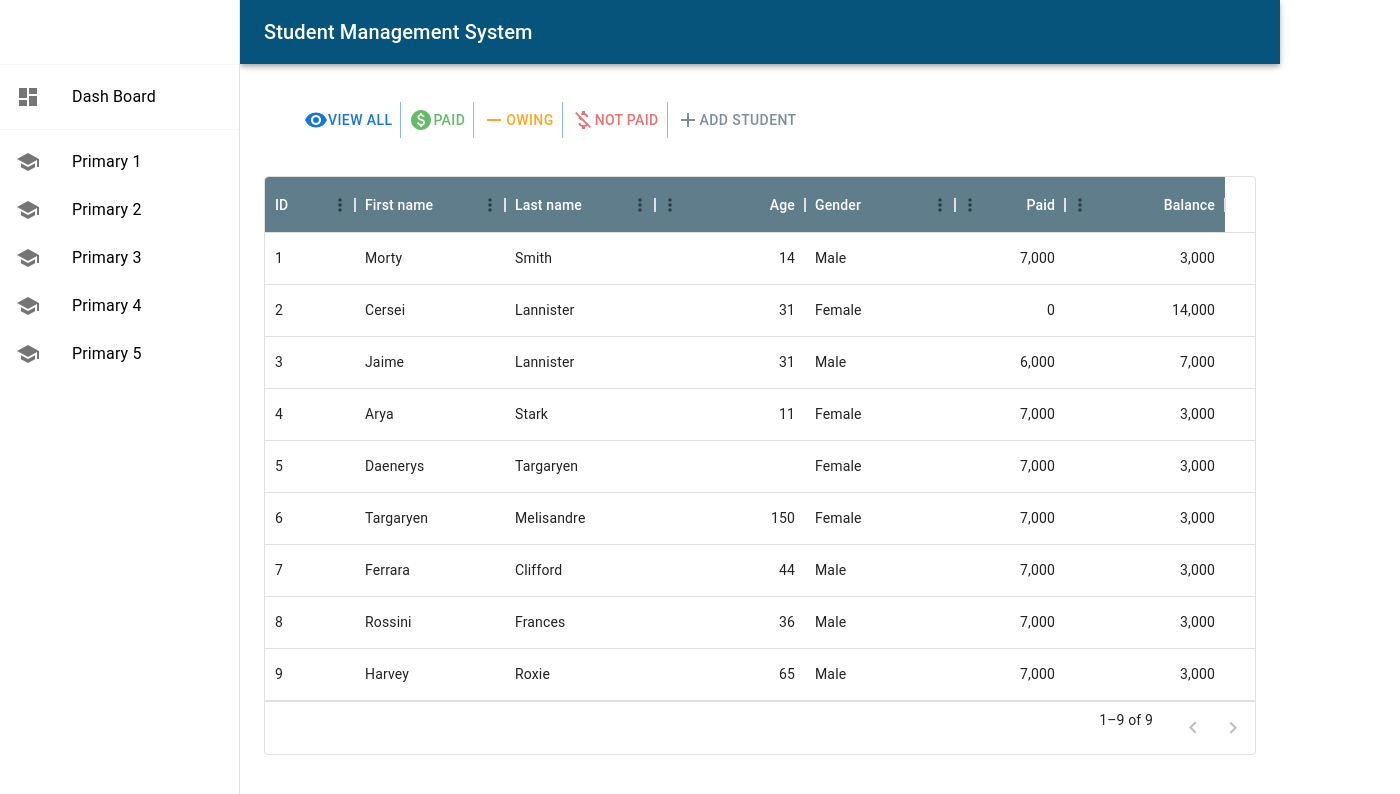
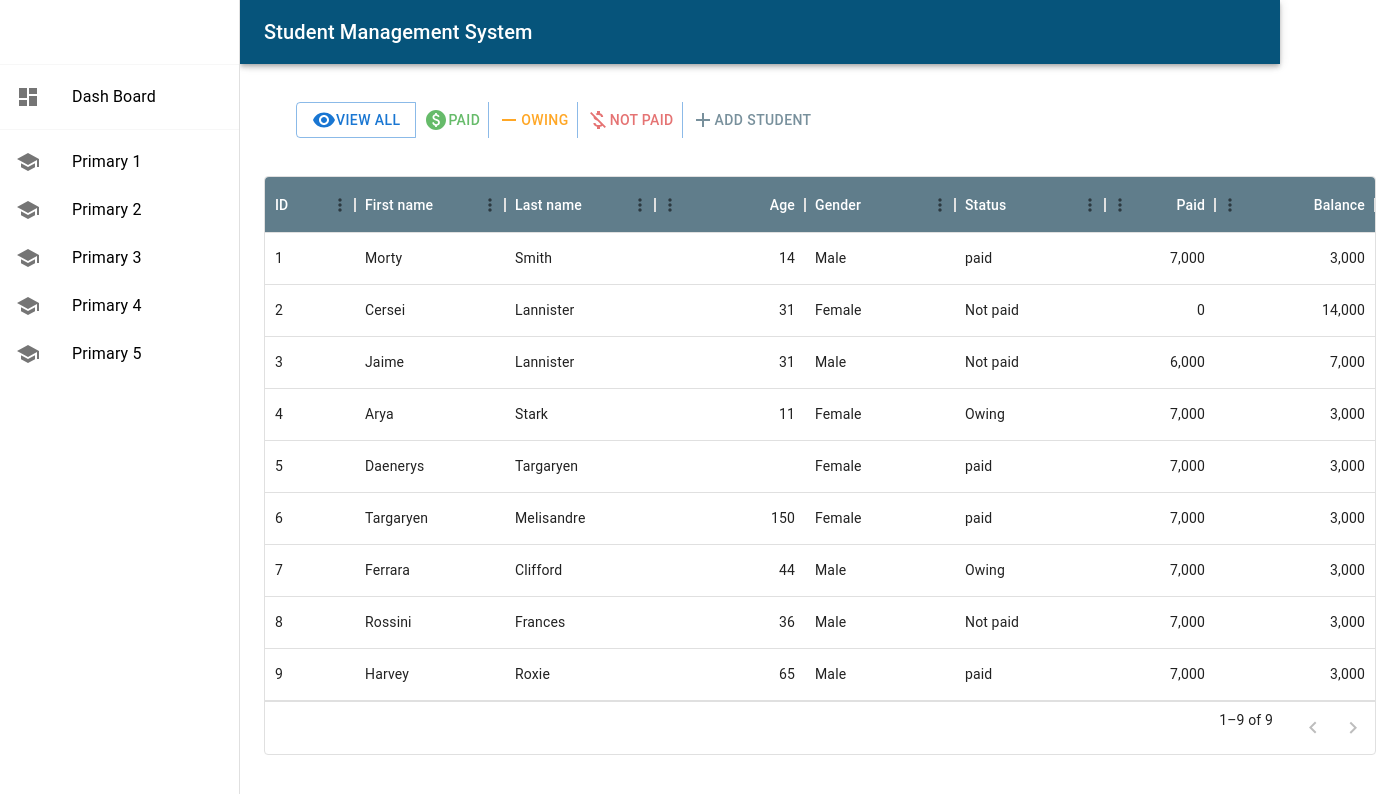
Before and after one commit to kafeelkazeem/StudentMS_frontEnd, a React (Create React App) app: page /primary1 in a window 1280 px wide. Shown: the top 794 px of the page, 1400 px wide, since content can reach past the window. Built offline with nearby package versions, Linux system fonts and the light colour scheme.

Commit message:
new changes

```diff
--- a/src/component/dataGrid.jsx
+++ b/src/component/dataGrid.jsx
@@ -12,7 +12,8 @@ const columns = [
     headerName: 'First name',
     width: 150,
     editable: false,
-    headerClassName: 'super-app-theme--header'
+    headerClassName: 'super-app-theme--header',
+
   },
   {
     field: 'lastName',
@@ -32,6 +33,16 @@ const columns = [
   {
     field: 'gender',
     headerName: 'Gender',
+    description: 'This column has a value getter and is not sortable.',
+    sortable: false,
+    width: 150,
+    headerClassName: 'super-app-theme--header',
+    // valueGetter: (params) =>
+    //   `${params.row.firstName || ''} ${params.row.lastName || ''}`,
+  },
+  {
+    field: 'status',
+    headerName: 'Status',
     description: 'This column has a value getter and is not sortable.',
     sortable: false,
     width: 150,
--- a/src/component/responsiveMenu.jsx
+++ b/src/component/responsiveMenu.jsx
@@ -1,4 +1,4 @@
-import React from 'react';
+import React, { useState } from 'react';
 import ButtonGroup from '@mui/material/ButtonGroup';
 import Box from '@mui/material/Box';
 import { useMediaQuery, AppBar, Toolbar, Button, Typography } from '@mui/material';
@@ -12,6 +12,38 @@ import { green, orange, red, blueGrey } from '@mui/material/colors';
 
 const ResponsiveMenu = () => {
   const isLargeScreen = useMediaQuery('(min-width:600px)');
+  const [viewAllStatus, setViewAllStatus] = useState(true)
+  const [paidStatus, setPaidStatus] = useState(false);
+  const [owingStatus, setOwingStatus] = useState(false)
+  const [notPaidStatus, setNotPaidStatus] = useState(false)
+
+  const handleViewAll = () =>{
+    setViewAllStatus(true)
+    setPaidStatus(false)
+    setOwingStatus(false)
+    setNotPaidStatus(false)
+  }
+
+  const handlePaid = () =>{
+    setViewAllStatus(false)
+    setPaidStatus(true)
+    setOwingStatus(false)
+    setNotPaidStatus(false)
+  }
+
+  const handleOwing = () =>{
+    setViewAllStatus(false)
+    setPaidStatus(false)
+    setOwingStatus(true)
+    setNotPaidStatus(false)
+  }
+
+  const handleNotPaid = () =>{
+    setViewAllStatus(false)
+    setPaidStatus(false)
+    setOwingStatus(false)
+    setNotPaidStatus(true)
+  }
 
   return (
       <Toolbar>
@@ -29,10 +61,10 @@ const ResponsiveMenu = () => {
             }}
             >
             <ButtonGroup variant="text" aria-label="Basic button group">
-                <Button><VisibilityIcon />View All</Button>
-                <Button sx={{color: green[400]}}><PaidIcon />Paid</Button>
-                <Button sx={{color: orange[400]}}><RemoveIcon />Owing</Button>
-                <Button sx={{color: red[300]}}><MoneyOffIcon /> Not Paid</Button>
+                <Button onClick={handleViewAll} variant={(viewAllStatus ? 'outlined' : 'text')}><VisibilityIcon />View All</Button>
+                <Button onClick={handlePaid} variant={(paidStatus ? 'outlined' : 'text')} sx={{color: green[400]}}><PaidIcon />Paid</Button>
+                <Button onClick={handleOwing} variant={(owingStatus ? 'outlined' : 'text')} sx={{color: orange[400]}}><RemoveIcon />Owing</Button>
+                <Button onClick={handleNotPaid} variant={(notPaidStatus ? 'outlined' : 'text')} sx={{color: red[300]}}><MoneyOffIcon /> Not Paid</Button>
                 <Button sx={{color: blueGrey[400]}}><AddIcon />Add Student</Button>
             </ButtonGroup>
             </Box>
--- a/src/pages/primary1.jsx
+++ b/src/pages/primary1.jsx
@@ -5,15 +5,15 @@ import ResponsiveDrawer from '../component/Drawer'
 import ResponsiveMenu from '../component/responsiveMenu'
 
 const rows = [
-  { id: 1, lastName: 'Smith', firstName: 'Morty', age: 14, gender: 'Male', paid: 7000, balance: 3000 },
-  { id: 2, lastName: 'Lannister', firstName: 'Cersei', age: 31, gender: 'Female', paid: 0, balance: 14000 },
-  { id: 3, lastName: 'Lannister', firstName: 'Jaime', age: 31, gender: 'Male', paid: 6000, balance: 7000 },
-  { id: 4, lastName: 'Stark', firstName: 'Arya', age: 11, gender: 'Female', paid: 7000, balance: 3000 },
-  { id: 5, lastName: 'Targaryen', firstName: 'Daenerys', age: null, gender: 'Female', paid: 7000, balance: 3000 },
-  { id: 6, lastName: 'Melisandre', firstName: 'Targaryen', age: 150, gender: 'Female', paid: 7000, balance: 3000},
-  { id: 7, lastName: 'Clifford', firstName: 'Ferrara', age: 44, gender: 'Male', paid: 7000, balance: 3000 },
-  { id: 8, lastName: 'Frances', firstName: 'Rossini', age: 36, gender: 'Male', paid: 7000, balance: 3000 },
-  { id: 9, lastName: 'Roxie', firstName: 'Harvey', age: 65, gender: 'Male', paid: 7000, balance: 3000 },
+  { id: 1, lastName: 'Smith', firstName: 'Morty', age: 14, gender: 'Male', status: 'paid', paid: 7000, balance: 3000 },
+  { id: 2, lastName: 'Lannister', firstName: 'Cersei', age: 31, gender: 'Female', status: 'Not paid', paid: 0, balance: 14000 },
+  { id: 3, lastName: 'Lannister', firstName: 'Jaime', age: 31, gender: 'Male', status: 'Not paid', paid: 6000, balance: 7000 },
+  { id: 4, lastName: 'Stark', firstName: 'Arya', age: 11, gender: 'Female', status: 'Owing', paid: 7000, balance: 3000 },
+  { id: 5, lastName: 'Targaryen', firstName: 'Daenerys', age: null, gender: 'Female', status: 'paid', paid: 7000, balance: 3000 },
+  { id: 6, lastName: 'Melisandre', firstName: 'Targaryen', age: 150, gender: 'Female', status: 'paid', paid: 7000, balance: 3000},
+  { id: 7, lastName: 'Clifford', firstName: 'Ferrara', age: 44, gender: 'Male', status: 'Owing', paid: 7000, balance: 3000 },
+  { id: 8, lastName: 'Frances', firstName: 'Rossini', age: 36, gender: 'Male', status: 'Not paid', paid: 7000, balance: 3000 },
+  { id: 9, lastName: 'Roxie', firstName: 'Harvey', age: 65, gender: 'Male', status: 'paid', paid: 7000, balance: 3000 },
 ];
 
 const Primary1 = () => {
--- a/src/pages/primary2.jsx
+++ b/src/pages/primary2.jsx
@@ -5,15 +5,11 @@ import ResponsiveDrawer from '../component/Drawer'
 import ResponsiveMenu from '../component/responsiveMenu'
 
 const rows = [
-    { id: 1, lastName: 'Sanchez', firstName: 'Rick', age: 14, gender: 'Male', paid: 7000, balance: 3000 },
-    { id: 2, lastName: 'Lannister', firstName: 'Cersei', age: 31, gender: 'Female', paid: 0, balance: 14000 },
-    { id: 3, lastName: 'Lannister', firstName: 'Jaime', age: 31, gender: 'Male', paid: 6000, balance: 7000 },
-    { id: 4, lastName: 'Stark', firstName: 'Arya', age: 11, gender: 'Female', paid: 7000, balance: 3000 },
-    { id: 5, lastName: 'Targaryen', firstName: 'Daenerys', age: null, gender: 'Female', paid: 7000, balance: 3000 },
-    { id: 6, lastName: 'Melisandre', firstName: 'Targaryen', age: 150, gender: 'Female', paid: 7000, balance: 3000},
-    { id: 7, lastName: 'Clifford', firstName: 'Ferrara', age: 44, gender: 'Male', paid: 7000, balance: 3000 },
-    { id: 8, lastName: 'Frances', firstName: 'Rossini', age: 36, gender: 'Male', paid: 7000, balance: 3000 },
-    { id: 9, lastName: 'Roxie', firstName: 'Harvey', age: 65, gender: 'Male', paid: 7000, balance: 3000 },
+    { id: 1, lastName: 'Sanchez', firstName: 'Rick', age: 14, gender: 'Male', status: 'paid', paid: 7000, balance: 3000 },
+    { id: 2, lastName: 'Lannister', firstName: 'Cersei', age: 31, gender: 'Female', status: 'paid', paid: 0, balance: 14000 },
+    { id: 3, lastName: 'Lannister', firstName: 'Jaime', age: 31, gender: 'Male', status: 'paid', paid: 6000, balance: 7000 },
+    { id: 4, lastName: 'Stark', firstName: 'Arya', age: 11, gender: 'Female', status: 'paid', paid: 7000, balance: 3000 },
+    { id: 5, lastName: 'Targaryen', firstName: 'Daenerys', age: null, gender: 'Female', status: 'paid', paid: 7000, balance: 3000 },
   ];
 
 const Primary2 = () => {
--- a/src/pages/primary3.jsx
+++ b/src/pages/primary3.jsx
@@ -5,15 +5,15 @@ import ResponsiveDrawer from '../component/Drawer'
 import ResponsiveMenu from '../component/responsiveMenu'
 
 const rows = [
-    { id: 1, lastName: 'Snow', firstName: 'Jon', age: 14, gender: 'Male', paid: 7000, balance: 3000 },
-    { id: 2, lastName: 'Lannister', firstName: 'Cersei', age: 31, gender: 'Female', paid: 0, balance: 14000 },
-    { id: 3, lastName: 'Lannister', firstName: 'Jaime', age: 31, gender: 'Male', paid: 6000, balance: 7000 },
-    { id: 4, lastName: 'Stark', firstName: 'Arya', age: 11, gender: 'Female', paid: 7000, balance: 3000 },
-    { id: 5, lastName: 'Targaryen', firstName: 'Daenerys', age: null, gender: 'Female', paid: 7000, balance: 3000 },
-    { id: 6, lastName: 'Melisandre', firstName: 'Targaryen', age: 150, gender: 'Female', paid: 7000, balance: 3000},
-    { id: 7, lastName: 'Clifford', firstName: 'Ferrara', age: 44, gender: 'Male', paid: 7000, balance: 3000 },
-    { id: 8, lastName: 'Frances', firstName: 'Rossini', age: 36, gender: 'Male', paid: 7000, balance: 3000 },
-    { id: 9, lastName: 'Roxie', firstName: 'Harvey', age: 65, gender: 'Male', paid: 7000, balance: 3000 },
+    { id: 1, lastName: 'Snow', firstName: 'Jon', age: 14, gender: 'Male', status: 'paid', paid: 7000, balance: 3000 },
+    { id: 2, lastName: 'Lannister', firstName: 'Cersei', age: 31, gender: 'Female', status: 'paid', paid: 0, balance: 14000 },
+    { id: 3, lastName: 'Lannister', firstName: 'Jaime', age: 31, gender: 'Male', status: 'paid', paid: 6000, balance: 7000 },
+    { id: 4, lastName: 'Stark', firstName: 'Arya', age: 11, gender: 'Female', status: 'paid', paid: 7000, balance: 3000 },
+    { id: 5, lastName: 'Targaryen', firstName: 'Daenerys', age: null, gender: 'Female', status: 'paid', paid: 7000, balance: 3000 },
+    { id: 6, lastName: 'Melisandre', firstName: 'Targaryen', age: 150, gender: 'Female', status: 'paid', paid: 7000, balance: 3000},
+    { id: 7, lastName: 'Clifford', firstName: 'Ferrara', age: 44, gender: 'Male', status: 'paid', paid: 7000, balance: 3000 },
+    { id: 8, lastName: 'Frances', firstName: 'Rossini', age: 36, gender: 'Male', status: 'paid', paid: 7000, balance: 3000 },
+    { id: 9, lastName: 'Roxie', firstName: 'Harvey', age: 65, gender: 'Male', status: 'paid', paid: 7000, balance: 3000 },
   ];
 
 const Primary3 = () => {
--- a/src/pages/primary4.jsx
+++ b/src/pages/primary4.jsx
@@ -5,15 +5,15 @@ import ResponsiveDrawer from '../component/Drawer'
 import ResponsiveMenu from '../component/responsiveMenu'
 
 const rows = [
-    { id: 1, lastName: 'Snow', firstName: 'Jon', age: 14, gender: 'Male', paid: 7000, balance: 3000 },
-    { id: 2, lastName: 'Lannister', firstName: 'Cersei', age: 31, gender: 'Female', paid: 0, balance: 14000 },
-    { id: 3, lastName: 'Lannister', firstName: 'Jaime', age: 31, gender: 'Male', paid: 6000, balance: 7000 },
-    { id: 4, lastName: 'Stark', firstName: 'Arya', age: 11, gender: 'Female', paid: 7000, balance: 3000 },
-    { id: 5, lastName: 'Targaryen', firstName: 'Daenerys', age: null, gender: 'Female', paid: 7000, balance: 3000 },
-    { id: 6, lastName: 'Melisandre', firstName: 'Targaryen', age: 150, gender: 'Female', paid: 7000, balance: 3000},
-    { id: 7, lastName: 'Clifford', firstName: 'Ferrara', age: 44, gender: 'Male', paid: 7000, balance: 3000 },
-    { id: 8, lastName: 'Frances', firstName: 'Rossini', age: 36, gender: 'Male', paid: 7000, balance: 3000 },
-    { id: 9, lastName: 'Roxie', firstName: 'Harvey', age: 65, gender: 'Male', paid: 7000, balance: 3000 },
+    { id: 1, lastName: 'Snow', firstName: 'Jon', age: 14, gender: 'Male', status: 'paid', paid: 7000, balance: 3000 },
+    { id: 2, lastName: 'Lannister', firstName: 'Cersei', age: 31, gender: 'Female', status: 'paid', paid: 0, balance: 14000 },
+    { id: 3, lastName: 'Lannister', firstName: 'Jaime', age: 31, gender: 'Male', status: 'paid', paid: 6000, balance: 7000 },
+    { id: 4, lastName: 'Stark', firstName: 'Arya', age: 11, gender: 'Female', status: 'paid', paid: 7000, balance: 3000 },
+    { id: 5, lastName: 'Targaryen', firstName: 'Daenerys', age: null, gender: 'Female', status: 'paid', paid: 7000, balance: 3000 },
+    { id: 6, lastName: 'Melisandre', firstName: 'Targaryen', age: 150, gender: 'Female', status: 'paid', paid: 7000, balance: 3000},
+    { id: 7, lastName: 'Clifford', firstName: 'Ferrara', age: 44, gender: 'Male', status: 'paid', paid: 7000, balance: 3000 },
+    { id: 8, lastName: 'Frances', firstName: 'Rossini', age: 36, gender: 'Male', status: 'paid', paid: 7000, balance: 3000 },
+    { id: 9, lastName: 'Roxie', firstName: 'Harvey', age: 65, gender: 'Male', status: 'paid', paid: 7000, balance: 3000 },
   ];
 
 const Primary4 = () => {
--- a/src/pages/primary5.jsx
+++ b/src/pages/primary5.jsx
@@ -5,15 +5,15 @@ import ResponsiveDrawer from '../component/Drawer'
 import ResponsiveMenu from '../component/responsiveMenu'
 
 const rows = [
-    { id: 1, lastName: 'Snow', firstName: 'Jon', age: 14, gender: 'Male', paid: 7000, balance: 3000 },
-    { id: 2, lastName: 'Lannister', firstName: 'Cersei', age: 31, gender: 'Female', paid: 0, balance: 14000 },
-    { id: 3, lastName: 'Lannister', firstName: 'Jaime', age: 31, gender: 'Male', paid: 6000, balance: 7000 },
-    { id: 4, lastName: 'Stark', firstName: 'Arya', age: 11, gender: 'Female', paid: 7000, balance: 3000 },
-    { id: 5, lastName: 'Targaryen', firstName: 'Daenerys', age: null, gender: 'Female', paid: 7000, balance: 3000 },
-    { id: 6, lastName: 'Melisandre', firstName: 'Targaryen', age: 150, gender: 'Female', paid: 7000, balance: 3000},
-    { id: 7, lastName: 'Clifford', firstName: 'Ferrara', age: 44, gender: 'Male', paid: 7000, balance: 3000 },
-    { id: 8, lastName: 'Frances', firstName: 'Rossini', age: 36, gender: 'Male', paid: 7000, balance: 3000 },
-    { id: 9, lastName: 'Roxie', firstName: 'Harvey', age: 65, gender: 'Male', paid: 7000, balance: 3000 },
+    { id: 1, lastName: 'Snow', firstName: 'Jon', age: 14, gender: 'Male', status: 'paid', paid: 7000, balance: 3000 },
+    { id: 2, lastName: 'Lannister', firstName: 'Cersei', age: 31, gender: 'Female', status: 'paid', paid: 0, balance: 14000 },
+    { id: 3, lastName: 'Lannister', firstName: 'Jaime', age: 31, gender: 'Male', status: 'paid', paid: 6000, balance: 7000 },
+    { id: 4, lastName: 'Stark', firstName: 'Arya', age: 11, gender: 'Female', status: 'paid', paid: 7000, balance: 3000 },
+    { id: 5, lastName: 'Targaryen', firstName: 'Daenerys', age: null, gender: 'Female', status: 'paid', paid: 7000, balance: 3000 },
+    { id: 6, lastName: 'Melisandre', firstName: 'Targaryen', age: 150, gender: 'Female', status: 'paid', paid: 7000, balance: 3000},
+    { id: 7, lastName: 'Clifford', firstName: 'Ferrara', age: 44, gender: 'Male', status: 'paid', paid: 7000, balance: 3000 },
+    { id: 8, lastName: 'Frances', firstName: 'Rossini', age: 36, gender: 'Male', status: 'paid', paid: 7000, balance: 3000 },
+    { id: 9, lastName: 'Roxie', firstName: 'Harvey', age: 65, gender: 'Male', status: 'paid', paid: 7000, balance: 3000 },
   ];
 
 const Primary5 = () => {
--- a/src/pages/profile.jsx
+++ b/src/pages/profile.jsx
@@ -43,7 +43,7 @@ const Edit = () => {
     <Button
       component="center"
       variant="contained"
-      sx={{ backgroundColor: cyan[700] }}
+      sx={{ backgroundColor: cyan[700],}}
       disableElevation
       startIcon={<EditIcon />}
     >
@@ -127,11 +127,11 @@ function SecondGrid() {
             <ListItemText id="switch-list-label-wifi" primary={<Typography variant='h5' sx={{color: green[500]}}>Paid</Typography>} />
           </ListItem>
           <ListItem>
-            <PaymentHistory />
+            <AddPayment />
           </ListItem>
           <ListItem></ListItem>
           <ListItem>
-            <AddPayment />
+            <PaymentHistory />
           </ListItem>
         </List>
         </Paper>
```
Also changed, not shown: src/component/list.jsx (+41 -31 lines).
